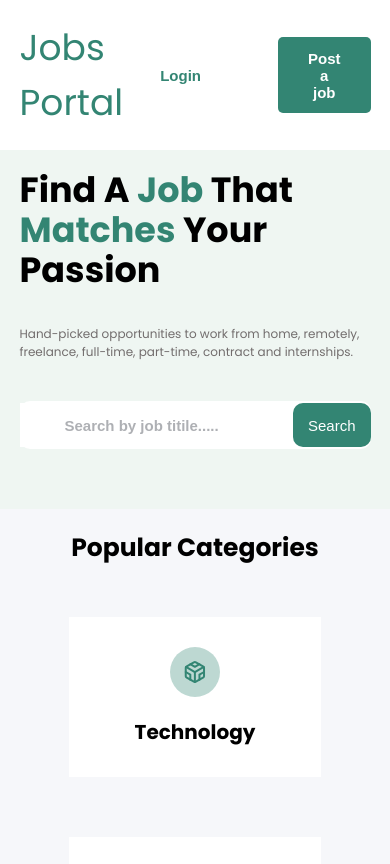
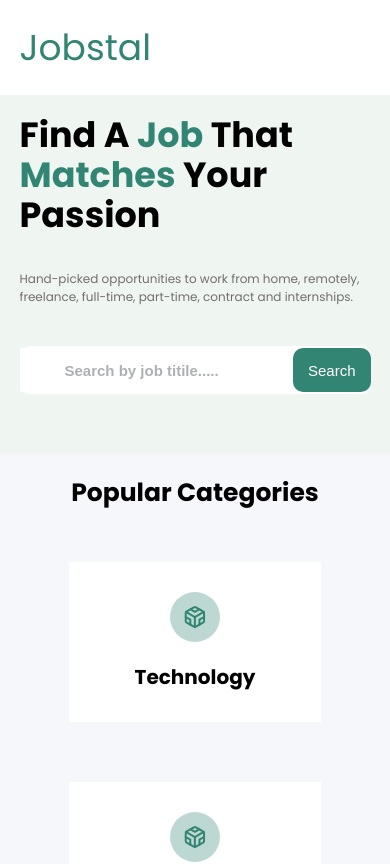
Before and after one commit to Techtees/jobsportal, a React (Create React App) app: page / in a window 390 px wide. Shown: the top 864 px of the page. Built offline with nearby package versions, Linux system fonts and the light colour scheme.

Commit message:
Style" made changes to section styles

```diff
--- a/src/components/Header.jsx
+++ b/src/components/Header.jsx
@@ -5,7 +5,7 @@ import Button from "../shared/Button";
 function Header() {
     return (
         <header className="container">
-            <span className="logo">Jobs Portal</span>
+            <span className="logo">Jobstal</span>
             <div className="menu-right">
                 <Button  type='button' className='btn-w-b' text='Login' />
                 <Button  type='button' className='btn-primary' text='Post a job' />
--- a/src/components/styles/header.scss
+++ b/src/components/styles/header.scss
@@ -3,6 +3,10 @@ header{
     justify-content: space-between;
     align-items: center;
     padding: 2em 0;
+
+    @media (max-width:475px) {
+        padding: 1em 0;
+      }
 
     .logo{
         font-size: 3.6rem;
@@ -10,12 +14,16 @@ header{
     }
     .menu-right{
        display: flex;
-       width: fit-content;
+    //    width: fit-content;
        justify-content: space-between;
     //    border: 1px solid red;
 
        Button:last-of-type{
-        margin-left: 4.7rem;
+        margin-left: 4.2rem;
+       }
+
+       @media (max-width:475px) {
+         display: none;
        }
 
     }
--- a/src/components/styles/job-list.scss
+++ b/src/components/styles/job-list.scss
@@ -2,10 +2,11 @@
     width: 100%;
 
     .container{
+        display: flex;
+        flex-direction: column;
 
         .view-more-btn {
             margin: 20px auto;
-            width: fit-content;
             border: 1px solid red;
 
             .lsn{
```
Also changed, not shown: src/components/JobView.jsx (added).
